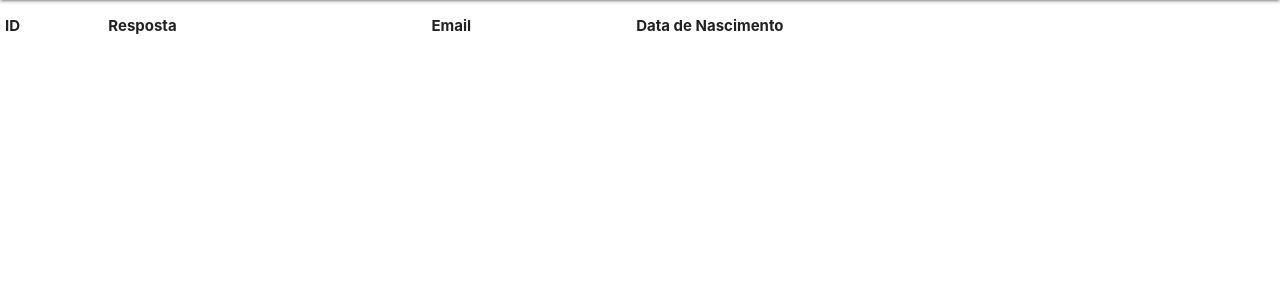
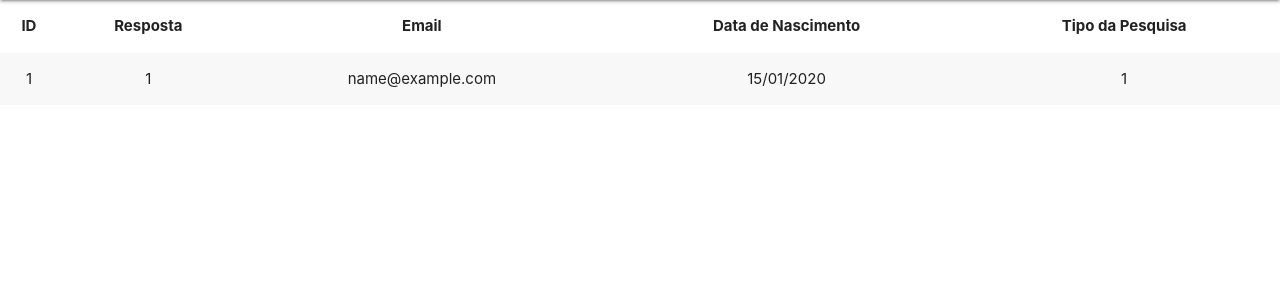
Before and after one commit to brunabrits/TCC_CS, a PHP site: page /Respostas/listagem.php in a window 1280 px wide. Shown: the part 64-364 px from the top of the page. Run offline with PHP 8.4, Linux system fonts and the light colour scheme; tables that the repository leaves empty hold one stand-in row (values such as "Sample post"); data that the repository does not hold is empty.

Commit message:
Listagem das Respostas Funcionando

```diff
--- a/Respostas/class_respostas.php
+++ b/Respostas/class_respostas.php
@@ -25,47 +25,93 @@ class Respostas{
      */
     private $Dt_nasc;
 
-    //----------Busca o Id da Resposta----------//
+    /**
+     * Chave Estrangeira que define o tipo de pesquisa enviada
+     * @var integer
+     */
+    private $fk_Id_pergunta;
+
+
+    //----------Sets e Gets----------//
+
+
+    /*
+        Obtem o ID da resposta
+    */
     public function getId_resposta()
     {
         return $this->Id_resposta;
     }
 
+    /*
+        Define o ID da Resposta
+    */
     public function setId_resposta($Id_r)
     {
         $this->Id_resposta = $Id_r;
     }
 
-    //----------Valor Resposta----------//
+    /*
+        Obtem o Valor da Resposta
+    */
     public function getVlr_resposta()
     {
         return $this->Vlr_resposta;
     }
 
+    /*
+        Define o Valor da Resposta
+    */
     public function setVlr_resposta($Vlr_r)
     {
         $this->Vlr_resposta = $Vlr_r;
     }
 
-    //----------Email da Resposta----------//
+    /*
+        Obtem o valor do Email da Resposta
+    */
     public function getEmail_resposta()
     {
         return $this->Email_resposta;
     }
 
+    /*
+        Define o Email da Resposta
+    */
     public function setEmail_resposta($Email_r)
     {
         $this->Email_resposta = $Email_r;
     }
 
-    //----------Data de Nascimento de quem enviou a resposta----------//
+    /*
+        Obtem a data de Nascimento de quem enviou a Resposta
+    */
     public function getDt_nasc()
     {
         return $this->Dt_nasc;
     }
 
+    /*
+        Define a data de Nascimento de quem enviou a Resposta
+    */
     public function setDt_nasc($Dn_r)
     {
         $this->Dt_nasc = $Dn_r;
     }
+
+    /*
+        Obtem a chave estrangeira
+    */
+    public function getFk_Id_pergunta()
+    {
+        return $this->fk_Id_pergunta;
+    }
+
+    /*
+        Define a Chave estrangeira
+    */
+    public function setFk_Id_pergunta($fk_p)
+    {
+        $this->fk_Id_pergunta = $fk_p;
+    }
 }
--- a/Respostas/listagem.php
+++ b/Respostas/listagem.php
@@ -41,37 +41,34 @@
   include 'class_respostas.php';
   include 'respostasDao.php';
 
-  $resultados = '';
-  foreach ($respostas as $resposta) {
-    $resultados .= '<tr>
-                        <td>' . $resposta->Id_resposta . '</td>
-                        <td>' . $resposta->Vlr_resposta . '</td>
-                        <td>' . $resposta->Email_resposta . '</td>
-                        <td>' . date('d/m/Y', strtotime($resposta->Dt_nasc)) . '</td>
-                      </tr>';
-  }
+  $respostas = new Respostas();
+  $respostasDao = new RespostasDao();
 
-  $resultados = strlen($resultados) ? $resultados : '<tr>
-                                                         <td>Nenhuma Resposta Encontrada</td>
-                                                      </tr>';
-  ?>
-
-  <?= $mensagem ?>
-
+?>
   <section class="tabela">
 
-    <table class="striped">
+    <table class="striped centered">
       <thead>
         <tr>
           <th>ID</th>
           <th>Resposta</th>
           <th>Email</th>
           <th>Data de Nascimento</th>
+          <th>Tipo da Pesquisa</th>
         </tr>
       </thead>
 
       <tbody>
-        <?= $mensagem ?>
+        <?php foreach($respostasDao->Buscar($respostas) as $resultados) : ?>
+          <tr>
+            <td><?= $resultados['Id_resposta']?></td>
+            <td><?= $resultados['Vlr_resposta']?></td>
+            <td><?= $resultados['Email_resposta']?></td>
+            <td><?= date('d/m/Y', strtotime($resultados['Dt_nasc']))?></td>
+            <td><?= $resultados['fk_Id_pergunta']?></td>
+          </tr>
+        <?php endforeach; ?>
+
       </tbody>
 
     </table>
--- a/includes/telaPrincipal/home.php
+++ b/includes/telaPrincipal/home.php
@@ -359,9 +359,9 @@
             <div class="dropdown-menu"  aria-labelledby="navbarDropdownMenuLink">
               <h6 class="dropdown-header">Tipos de pesquisa</h6>
               <div class="dropdown-divider"></div>
-              <a class="dropdown-item" href="../../TCC_CS/Pesquisas/NPS/PesquisaNps.html">Pesquisa NPS</a>
-              <a class="dropdown-item" href="../../TCC_CS/Pesquisas/CES/PesquisaCes.html">Pesquisa CES</a>
-              <a class="dropdown-item" href="../../TCC_CS/Pesquisas/CSAT/PesquisaCsat.html">Pesquisa CSAT</a>
+              <a class="dropdown-item" href="../../TCC_CS/Pesquisas/NPS/PesquisaNps.php">Pesquisa NPS</a>
+              <a class="dropdown-item" href="../../TCC_CS/Pesquisas/CES/PesquisaCes.php">Pesquisa CES</a>
+              <a class="dropdown-item" href="../../TCC_CS/Pesquisas/CSAT/PesquisaCsat.php">Pesquisa CSAT</a>
             </div>
           </li>
         </ul>
--- a/tcc_cs.sql
+++ b/tcc_cs.sql
@@ -5,7 +5,7 @@ use Tcc_cs;
 create table Cliente(
 	Id_cliente 		int primary key auto_increment,
     Nm_cliente 		varchar(70) not null,
-    Email_cliente 	varchar(50) not null,
+    Email_cliente 	varchar(50) unique not null,
     Senha_cliente 	varchar(32) not null
 );
 
```
